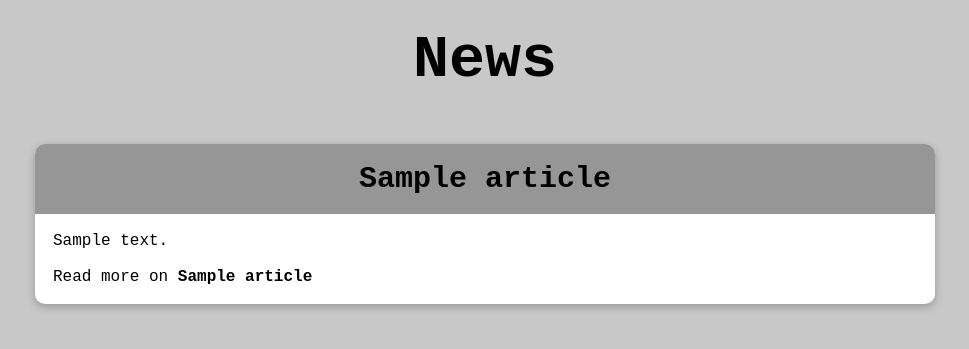
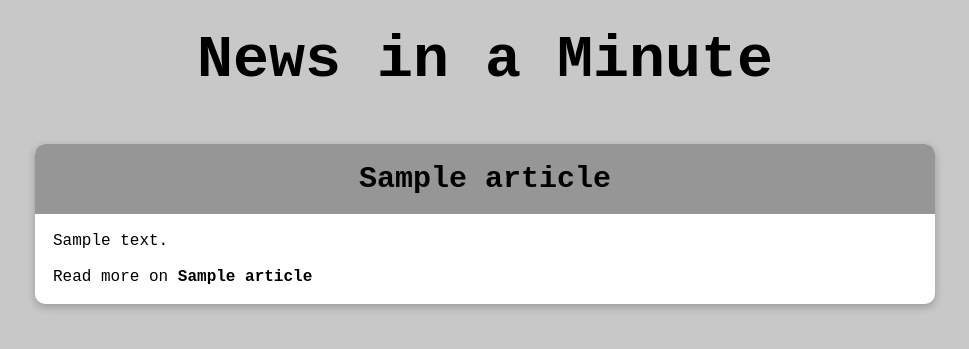
Before and after one commit to nonpeep/newsify_backend, a Flask app: template templates/index.html in a window 1280 px wide. Shown: the top 349 px of the page, without its empty margins (155-1124 px from the left). Run offline with Flask 2, Linux system fonts and the light colour scheme; the template is opened without the code that fills it: most values are stand-ins (such as "Sample title", 1, 10 or a date in 2020); parts of the project's set-up code (start-up, migrations or seed data) failed here and were passed over.

Commit message:
changed the heading

```diff
--- a/templates/index.html
+++ b/templates/index.html
@@ -13,7 +13,7 @@
     <title>News Shortner</title>
 <script async src='/cdn-cgi/bm/cv/669835187/api.js'></script></head>
 <body>
-    <h1>News</h1>
+    <h1>News in a Minute</h1>
     <div class="container">
         {% for article in news %}
             <div class="item">
```
